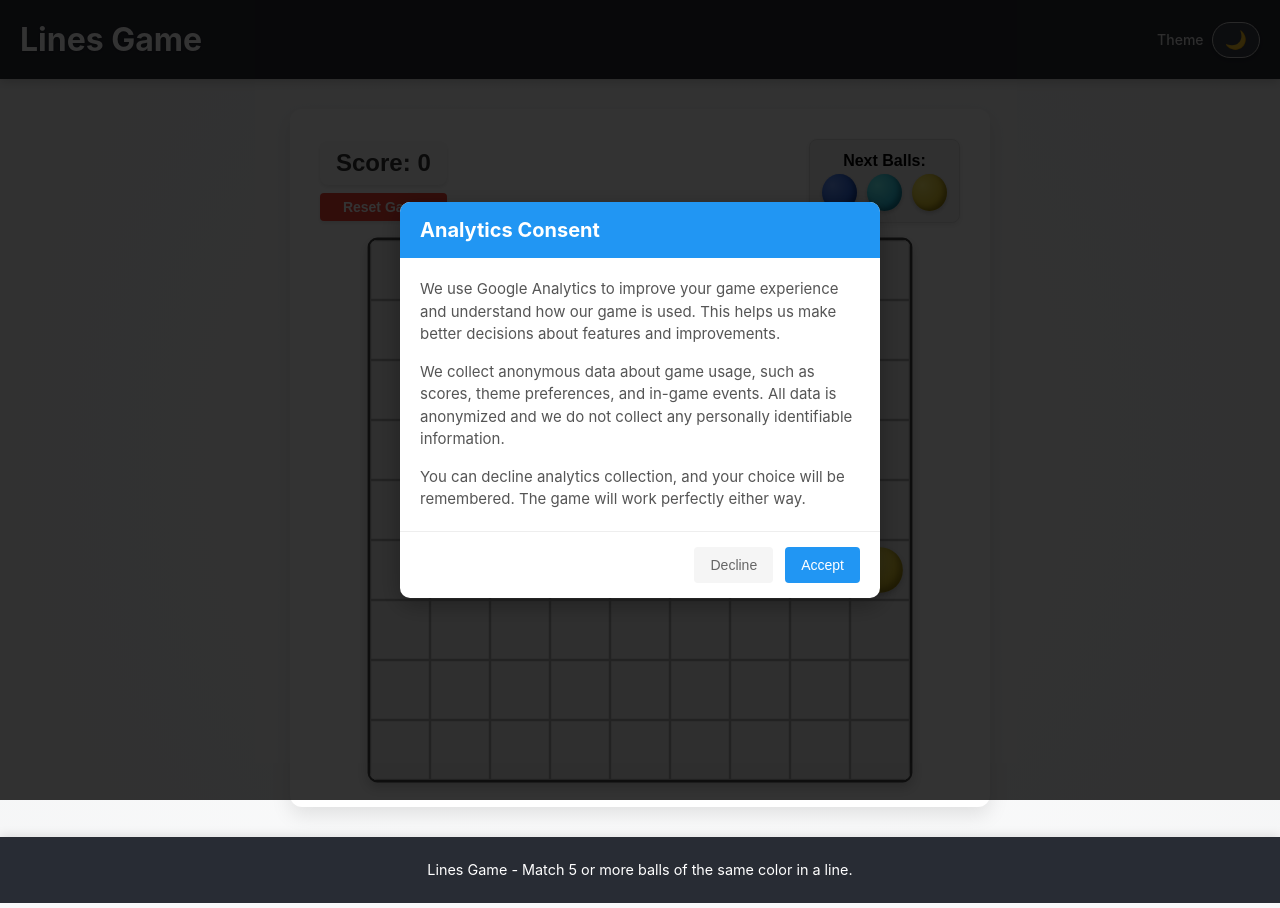
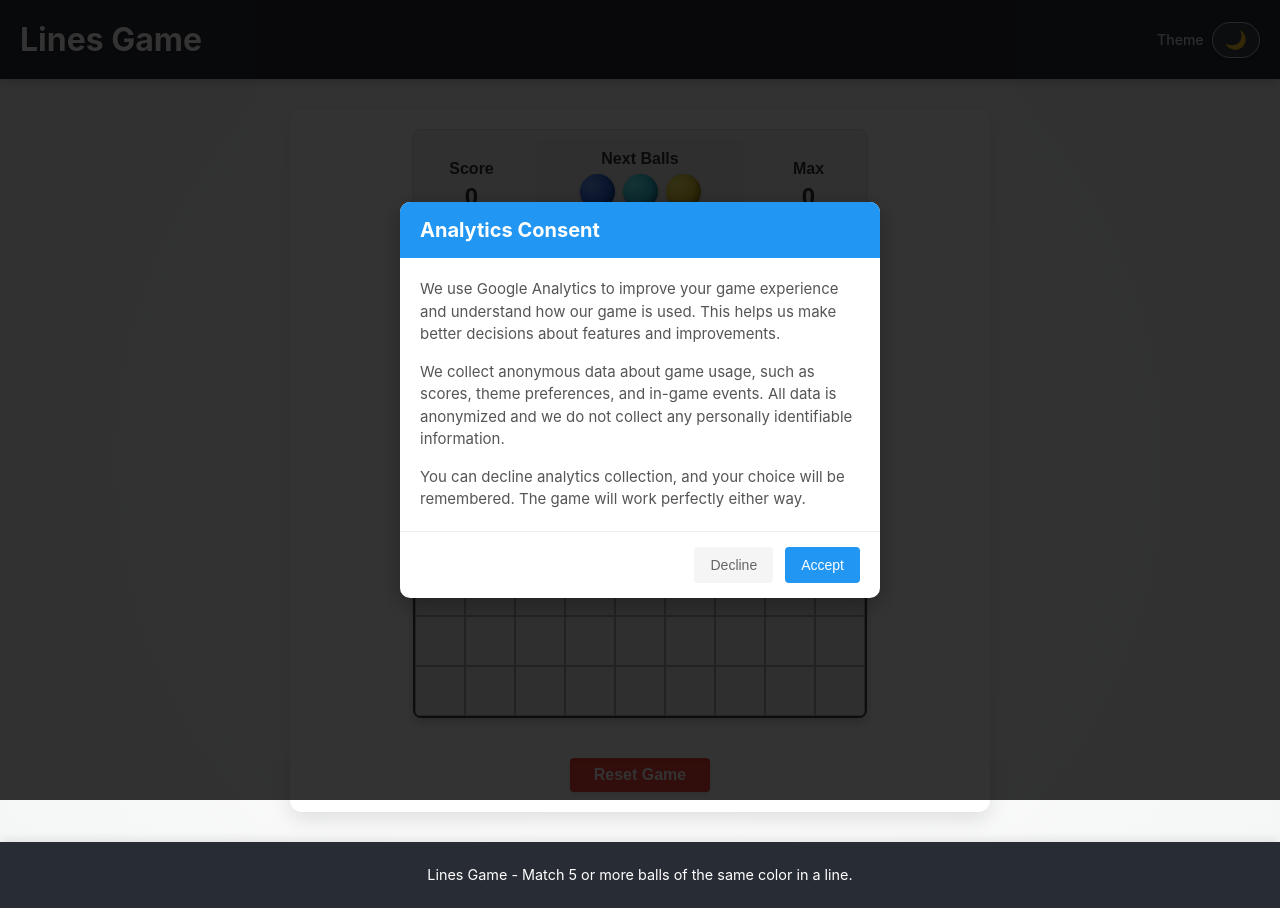
Before and after one commit to pryabov/lines-game-ai, a React app: page / in a window 1280 px wide. Built offline with nearby package versions, Linux system fonts and the light colour scheme.

Commit message:
Theme adjustments

```diff
--- a/public/index.html
+++ b/public/index.html
@@ -70,10 +70,6 @@
 
     <!-- Google Analytics -->
     <!-- GA is now loaded dynamically via JavaScript after user consent -->
-
-    <!-- Cloudflare Web Analytics -->
-    <script defer src='https://static.cloudflareinsights.com/beacon.min.js' data-cf-beacon='{"token": "YOUR_TOKEN_HERE"}'></script>
-    <!-- End Cloudflare Web Analytics -->
   </head>
   <body>
     <noscript>You need to enable JavaScript to run this app.</noscript>
--- a/src/components/Game.tsx
+++ b/src/components/Game.tsx
@@ -12,7 +12,7 @@ import '../styles/NextBallsPanel.scss';
 const NextBallsPanel = ({ balls }: { balls: React.ReactNode[] }) => {
   return (
     <div className="next-balls-panel">
-      <div className="next-balls-title">Next Balls:</div>
+      <div className="next-balls-title">Next Balls</div>
       <div className="next-balls-container">
         {balls.map((ball) => ball)}
       </div>
@@ -42,6 +42,10 @@ const Game: React.FC = () => {
   const [showResetConfirm, setShowResetConfirm] = useState(false);
   const previousScore = useRef(0);
   const wasGameOver = useRef(false);
+  const [highScore, setHighScore] = useState(() => {
+    const saved = localStorage.getItem('highScore');
+    return saved ? parseInt(saved, 10) : 0;
+  });
 
   // Use the game state persistence hook
   const { loadGameState, clearGameState } = useGameStatePersistence();
@@ -97,6 +101,14 @@ const Game: React.FC = () => {
       }
     }
   }, [loadGameState, placeRandomBalls]);
+
+  // Update high score when needed
+  useEffect(() => {
+    if (score > highScore) {
+      setHighScore(score);
+      localStorage.setItem('highScore', score.toString());
+    }
+  }, [score, highScore]);
 
   // Render the next balls
   const nextBallsDisplay = nextBalls.map((ball) => (
@@ -175,19 +187,20 @@ const Game: React.FC = () => {
 
   return (
     <div className="game" ref={gameRef}>
+      {/* Wrap game info and board in a new container */}
+      <div className="game-content">
         <div className="game-info">
-        <div className="score-container">
-          <div className="score">Score: {score}</div>
-          <button
-            className="reset-button"
-            onClick={handleResetClick}
-            disabled={isAnimating}
-          >
-            Reset Game
-          </button>
+          <div className="score">
+            <div className="score-label">Score</div>
+            <div className="score-value">{score}</div>
           </div>
           <NextBallsPanel balls={nextBallsDisplay} />
+          <div className="high-score">
+            <div className="high-score-label">Max</div>
+            <div className="high-score-value">{highScore}</div>
           </div>
+        </div>
+
         <div ref={boardRef} className="board-container">
           <Board
             grid={grid}
@@ -196,6 +209,17 @@ const Game: React.FC = () => {
             pathCells={pathCells}
             lineAnimationCells={lineAnimations}
           />
+        </div>
+      </div> {/* Close game-content div */}
+
+      <div className="game-bottom">
+        <button
+          className="reset-button"
+          onClick={handleResetClick}
+          disabled={isAnimating}
+        >
+          Reset Game
+        </button>
       </div>
 
       {/* Game Over Dialog */}
--- a/src/styles/Board.scss
+++ b/src/styles/Board.scss
@@ -4,10 +4,11 @@
   border: 2px solid #444;
   border-radius: 8px;
   background-color: #f0f0f0;
-  margin: 20px auto;
+  margin: 10px auto;
   box-shadow: 0 4px 10px rgba(0, 0, 0, 0.2);
   overflow: hidden;
   max-width: 100%;
+  transform-origin: center;
 
   &-row {
     display: flex;
@@ -15,19 +16,18 @@
 
   /* Add responsive styles */
   @media screen and (max-width: 480px) {
-    margin: 10px auto;
+    margin: 5px auto;
     border-width: 1px;
+    transform: none;
   }
 
-  /* For larger screens, make the board bigger */
+  /* For larger screens, make the board bigger but maintain the layout flow */
   @media screen and (min-width: 768px) {
-    transform: scale(1.1);
-    margin: 30px auto;
+    margin: 15px auto;
   }
 
   /* For extra large screens */
   @media screen and (min-width: 1200px) {
-    transform: scale(1.2);
-    margin: 40px auto;
+    margin: 20px auto;
   }
 }
--- a/src/styles/Cell.scss
+++ b/src/styles/Cell.scss
@@ -1,7 +1,7 @@
 @use "sass:list";
 
 :root {
-  --cell-size: clamp(32px, 5vw, 50px);
+  --cell-size: clamp(32px, 9vw, 50px);
   --ball-size: calc(var(--cell-size) * 0.75);
   --ball-offset: calc((var(--cell-size) - var(--ball-size)) / 2);
 }
@@ -80,6 +80,14 @@
   border-radius: 50%;
   box-shadow: inset -3px -3px 5px rgba(0, 0, 0, 0.3), 0 2px 4px rgba(0, 0, 0, 0.2);
   transition: transform 0.2s;
+}
+
+/* Ensure next-balls styling takes precedence */
+.next-ball .ball-inner {
+  width: 100%;
+  height: 100%;
+  max-width: 100%;
+  max-height: 100%;
 }
 
 /* Ball colors */
--- a/src/styles/Game.scss
+++ b/src/styles/Game.scss
@@ -2,7 +2,7 @@
   display: flex;
   flex-direction: column;
   align-items: center;
-  padding: clamp(10px, 3vw, 30px);
+  padding: clamp(8px, 2vw, 20px);
   font-family: 'Arial', sans-serif;
   max-width: 100%;
   width: clamp(350px, 90vw, 700px);
@@ -10,16 +10,28 @@
   position: relative;
   border-radius: 12px;
   box-shadow: 0 8px 20px rgba(0, 0, 0, 0.1);
-  background-color: #ffffff;
+  background-color: var(--bg-primary, #ffffff);
 
   &-info {
     display: flex;
+    justify-content: space-between;
+    align-items: start;
     width: 100%;
-    justify-content: space-between;
-    margin-bottom: clamp(10px, 3vw, 20px);
-    align-items: center;
-    flex-wrap: wrap;
-    gap: 10px;
+    margin-bottom: clamp(5px, 2vw, 10px);
+    gap: clamp(8px, 2vw, 16px);
+    max-width: 100%;
+    background-color: var(--bg-secondary, #f0f0f0);
+    border-radius: 8px;
+    border: 1px solid var(--border-color, #ddd);
+    box-shadow: 0 2px 6px var(--shadow-color, rgba(0, 0, 0, 0.1));
+    padding: clamp(6px, 1.5vw, 10px);
+  }
+
+  &-bottom {
+    width: 100%;
+    display: flex;
+    justify-content: center;
+    margin-top: clamp(5px, 2vw, 10px);
   }
 
   /* Responsive adjustments */
@@ -27,49 +39,106 @@
     padding: 10px;
 
     &-info {
-      flex-direction: column;
-      gap: 15px;
+      flex-direction: row;
+      justify-content: space-between;
+      align-items: center;
+      gap: 4px;
     }
   }
 }
 
+/* New container for game info and board */
+.game-content {
+  display: flex;
+  flex-direction: column;
+  align-items: center;
+  width: 100%;
+  max-width: calc(9 * var(--cell-size) + 4px);
+  margin: 0 auto;
+}
+
 .score-container {
   display: flex;
+  align-items: center;
+  gap: 20px;
+}
+
+.score, .high-score {
+  display: flex;
   flex-direction: column;
-  gap: 8px;
+  align-items: center;
+  padding: clamp(4px, 1vw, 12px);
+  background-color: transparent;
+  border: none;
+  border-radius: 0;
+  box-shadow: none;
+  flex: 0 0 22%;
+  margin-top: 8px;
+
+  @media screen and (max-width: 480px) {
+    width: auto;
+    max-width: none;
+    margin: 0;
+    flex-basis: 28%;
+    padding: 4px;
+
+    &-label {
+      font-size: 12px;
+      margin-bottom: 2px;
+    }
+
+    &-value {
+      font-size: 12px;
+    }
+  }
+
+  &-label {
+    font-weight: bold;
+    font-size: clamp(12px, 2vw, 16px);
+    color: var(--text-primary, #333);
+    margin-bottom: 5px;
+  }
+
+  &-value {
+    font-size: clamp(18px, 4vw, 24px);
+    font-weight: bold;
+  }
 }
 
 .score {
-  font-size: clamp(18px, 4vw, 24px);
-  font-weight: bold;
-  color: #333;
-  padding: 8px 16px;
-  border-radius: 8px;
-  background-color: #f8f8f8;
-  box-shadow: 0 2px 4px rgba(0, 0, 0, 0.1);
+  &-value {
+    color: var(--text-primary, #333);
+  }
+}
+
+.high-score {
+  &-value {
+    color: var(--text-primary, #333);
+  }
 }
 
 .reset-button {
-  background-color: #f44336;
+  background-color: var(--danger-color, #f44336);
   border: none;
   color: white;
-  padding: 6px 12px;
+  padding: 8px 24px;
   text-align: center;
-  font-size: 14px;
+  font-size: clamp(12px, 2vw, 16px);
   font-weight: bold;
   border-radius: 4px;
   cursor: pointer;
   transition: all 0.2s;
-  box-shadow: 0 2px 4px rgba(0, 0, 0, 0.1);
+  box-shadow: 0 2px 4px var(--shadow-color, rgba(0, 0, 0, 0.1));
+  margin-top: 10px;
 
   &:hover {
-    background-color: #d32f2f;
+    background-color: var(--danger-color-dark, #d32f2f);
     transform: translateY(-1px);
   }
 
   &:disabled {
-    background-color: #cccccc;
-    color: #666666;
+    background-color: var(--disabled-color, #cccccc);
+    color: var(--disabled-text, #666666);
     cursor: not-allowed;
     transform: none;
   }
@@ -81,4 +150,76 @@
   width: 100%;
   display: flex;
   justify-content: center;
+  /* Prevent transform scaling in Board.scss from affecting parent container layout */
+  transform-origin: center;
+  min-width: calc(9 * var(--cell-size) + 4px); /* Account for border width (2px * 2) */
+  margin-bottom: 0;
 }
+
+/* Dark theme support with class-based selector */
+.dark-theme {
+  .score, .high-score {
+    background-color: transparent;
+    border-color: transparent;
+    box-shadow: none;
+
+    &-label {
+      color: var(--text-primary, #e0e0e0);
+    }
+  }
+
+  .score-value {
+    color: var(--text-primary, #e0e0e0);
+  }
+
+  .high-score-value {
+    color: var(--accent-color, #66bb6a);
+  }
+
+  .game-info {
+    background-color: var(--bg-secondary, #2d2d2d);
+    border-color: var(--border-color, #404040);
+    box-shadow: 0 2px 6px var(--shadow-color, rgba(0, 0, 0, 0.3));
+  }
+}
+
+/* Media query for system preference */
+@media (prefers-color-scheme: dark) {
+  :root {
+    --bg-primary: #1a1a1a;
+    --bg-secondary: #2d2d2d;
+    --text-primary: #e0e0e0;
+    --border-color: #404040;
+    --shadow-color: rgba(0, 0, 0, 0.3);
+    --accent-color: #66bb6a;
+    --danger-color: #f44336;
+    --danger-color-dark: #d32f2f;
+    --disabled-color: #404040;
+    --disabled-text: #808080;
+  }
+
+  .score, .high-score {
+    background-color: transparent;
+    border-color: transparent;
+    box-shadow: none;
+
+    &-label {
+      color: var(--text-primary);
+    }
+  }
+
+  .score-value {
+    color: var(--text-primary);
+  }
+
+  /* High score retains its accent color, but ensure it's defined for dark theme */
+  .high-score-value {
+    color: var(--accent-color);
+  }
+
+  .game-info {
+    background-color: var(--bg-secondary);
+    border-color: var(--border-color);
+    box-shadow: 0 2px 6px var(--shadow-color);
+  }
+}
--- a/src/styles/NextBallsPanel.scss
+++ b/src/styles/NextBallsPanel.scss
@@ -2,27 +2,45 @@
   display: flex;
   flex-direction: column;
   align-items: center;
-  padding: clamp(8px, 2vw, 12px);
-  background-color: #f0f0f0;
-  border-radius: 8px;
-  border: 1px solid #ddd;
-  box-shadow: 0 2px 6px rgba(0, 0, 0, 0.1);
+  padding: clamp(6px, 1.5vw, 10px);
+  background-color: rgba(0, 0, 0, 0.03);
+  border-radius: 6px;
+  border: none;
+  box-shadow: none;
+  flex: 1 1 auto;
 
   @media screen and (max-width: 480px) {
-    width: 100%;
+    width: auto;
+    max-width: none;
+    margin: 0;
+    padding: 4px;
+    flex: 0 1 auto;
+    border-radius: 4px;
   }
 }
 
 .next-balls-title {
   font-weight: bold;
-  margin-bottom: 5px;
-  font-size: clamp(14px, 3vw, 16px);
+  margin-bottom: 3px;
+  font-size: clamp(12px, 2vw, 16px);
+  color: #333;
+
+  @media screen and (max-width: 480px) {
+    font-size: 12px;
+    margin-bottom: 2px;
+  }
 }
 
 .next-balls-container {
   display: flex;
   justify-content: center;
-  gap: clamp(6px, 1.5vw, 10px);
+  gap: clamp(4px, 1vw, 8px);
+  padding: 3px;
+
+  @media screen and (max-width: 480px) {
+    gap: 3px;
+    padding: 3px;
+  }
 }
 
 .next-ball {
@@ -35,9 +53,27 @@
   background-color: transparent;
   transition: transform 0.2s ease;
 
+  @media screen and (max-width: 480px) {
+    width: 20px;
+    height: 20px;
+  }
+
   &:hover {
     .ball-inner {
       transform: scale(1.1);
     }
   }
+
+  /* Add specific styling for ball-inner inside next-ball */
+  .ball-inner {
+    width: 100%;
+    height: 100%;
+    max-width: 100%;
+    max-height: 100%;
+
+    @media screen and (max-width: 480px) {
+      width: 100%;
+      height: 100%;
+    }
+  }
 }
```
Also changed, not shown: src/services/analytics.ts (+5 -20 lines), src/styles/DarkTheme.scss (+23 -12 lines). Lines whose indentation alone changed are shown as unchanged.
